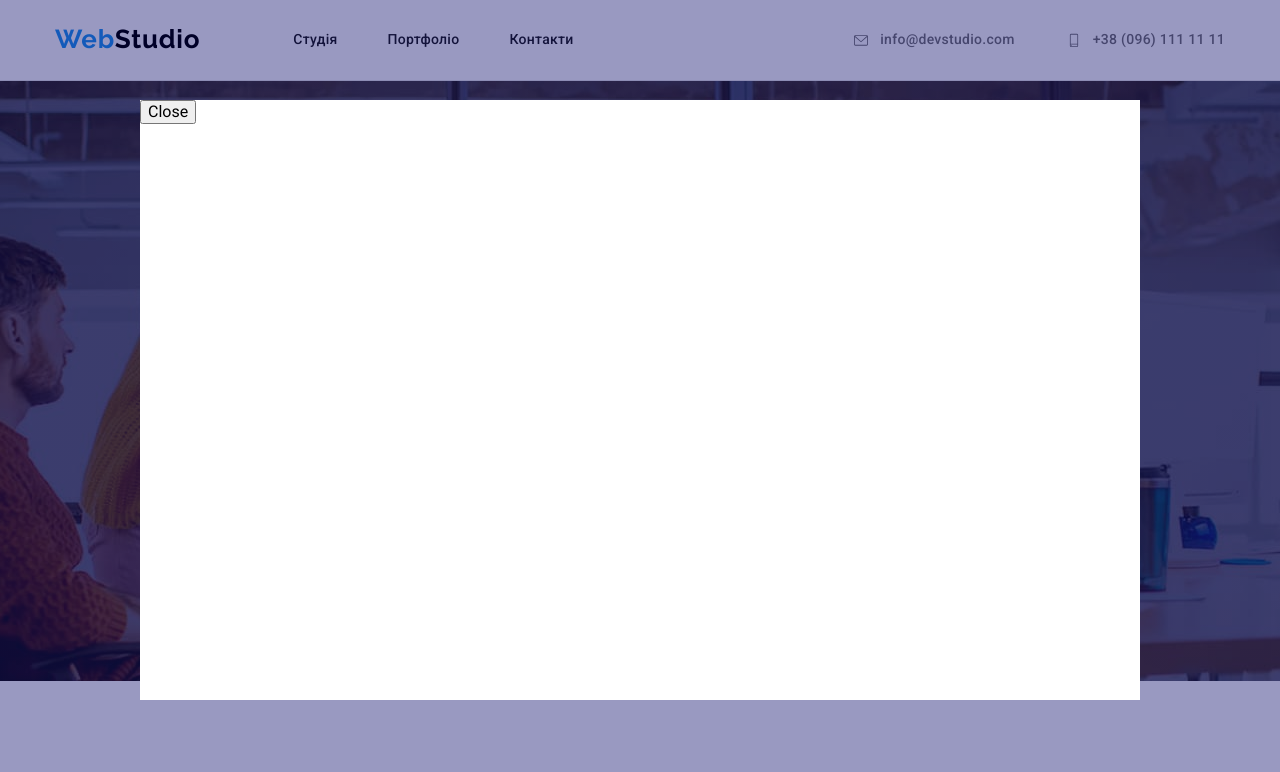
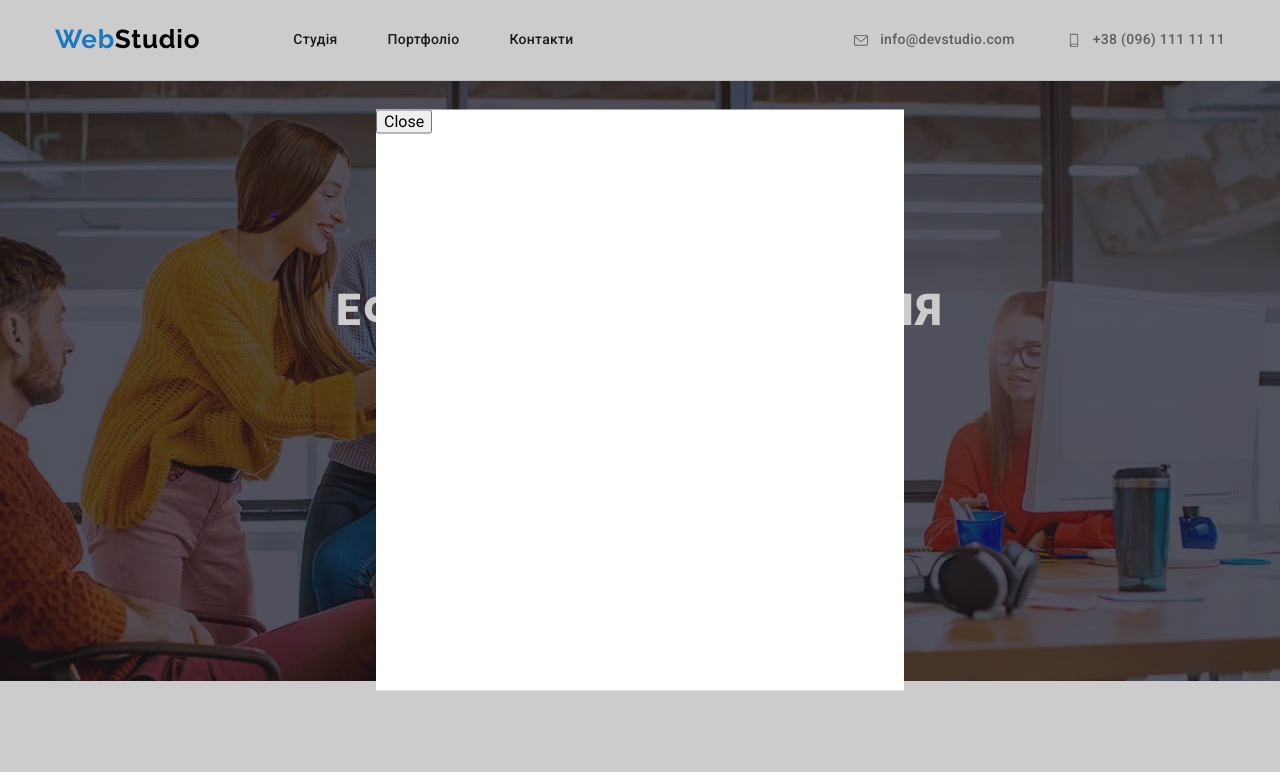
Before and after one commit to Dmytro-Hlushchenko/goit-markup-hw-05, a plain HTML site: page index.html in a window 1280 px wide. Both pictures are taken after a click on the button "Замовити послугу". Shown: the top 772 px of the page. Drawn offline with Linux system fonts and the light colour scheme.

Commit message:
add-modal-script

```diff
--- a/css/styles.css
+++ b/css/styles.css
@@ -599,7 +599,7 @@ ul {
 
     width: 100%;
     height: 100%;
-    background-color: rgba(0, 0, 100, 0.4);
+    background-color: rgba(0, 0, 0, 0.2);
 
 }
 
@@ -614,7 +614,7 @@ ul {
     left: 50%;
     transform: translate(-50%, -50%);
 
-    min-width: 1000px;
-    min-height: 600px;
+    min-width: 528px;
+    min-height: 581px;
     background-color: #ffffff;
 }
--- a/index.html
+++ b/index.html
@@ -51,7 +51,7 @@
       <section class="section hero-bg">
         <div class="container">
           <h1 class="hero-title">Ефективні рішення для вашого бізнесу</h1>
-          <button data-modal-open class="hero-btn" type="button">Замовити послугу</button>
+          <button  class="hero-btn" type="button" data-modal-open>Замовити послугу</button>
         </div>
       </section>
 
@@ -506,12 +506,11 @@
 
     <!-- backdrop -->
 
-    <div data-modal class="backdrop is-hidden">
+    <div class="backdrop is-hidden" data-modal>
        <div class="modal">
-        <button data-modal-close>Close</button>
+        <button class="modal-button-close" data-modal-close>Close</button>
        </div>
     </div>
-
 
   <script src="./js/modal.js"></script>
   </body>
```
